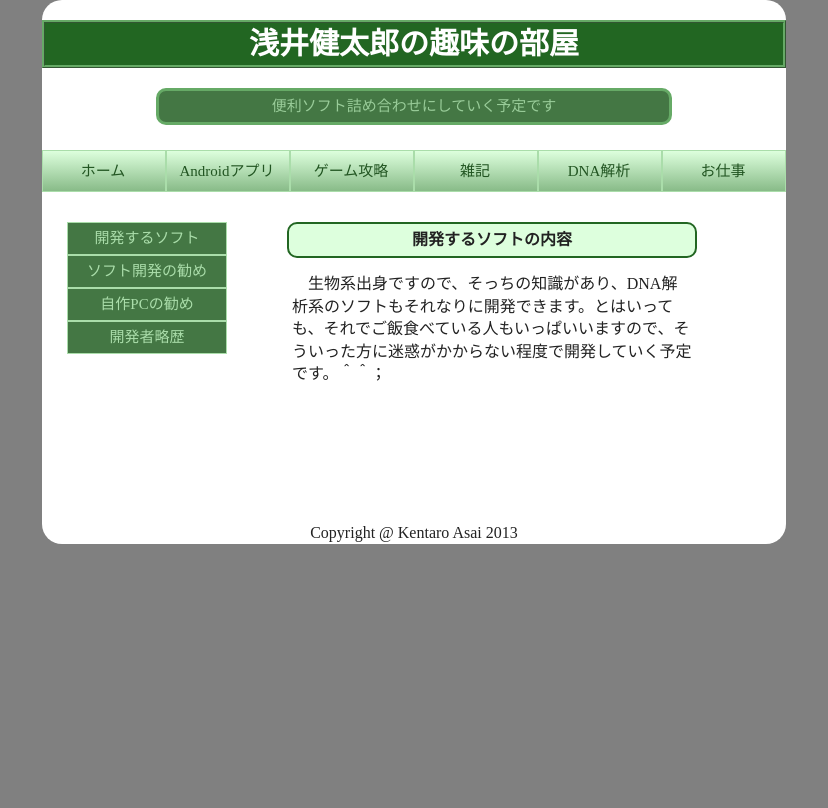
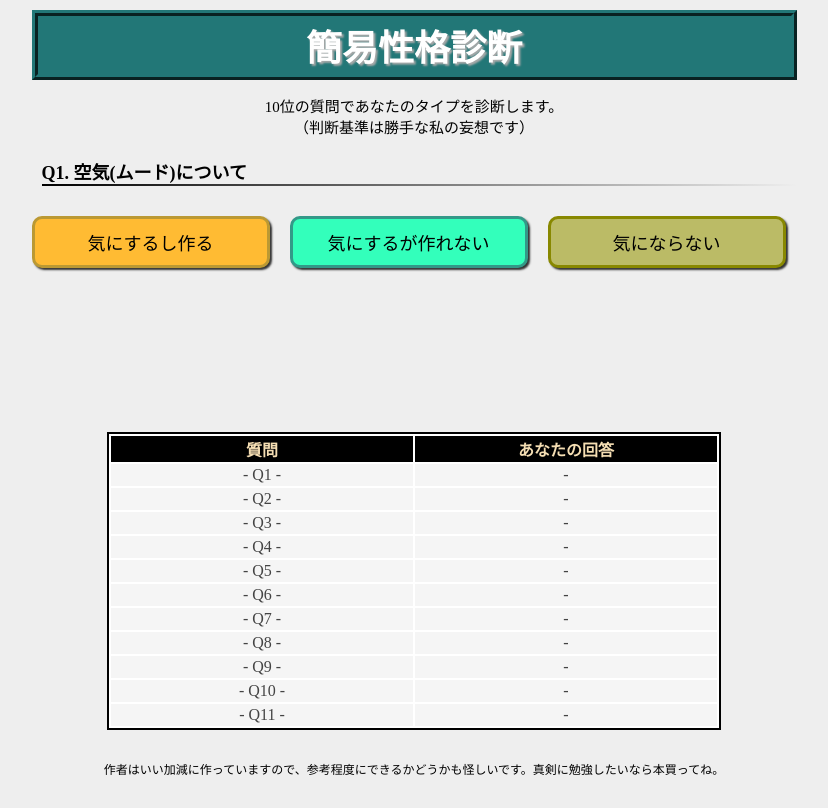
Before and after one commit to Kentaro-Asai/revertra_wksp, a PHP site: page /mh3gjs/temperament/index.php in a window 1280 px wide. Shown: the whole page, without its empty margins (226-1054 px from the left). Before the commit the page ends 544 px from the top, so only its background shows below. Run offline with PHP 8.4, Linux system fonts and the light colour scheme.

Commit message:
性格診断 追加

```diff
--- a/nutrient/index.html
+++ b/nutrient/index.html
@@ -60,7 +60,7 @@
 				</fieldset>
 				<fieldset>
 					<legend>活動係数</legend>
-					<label><input type="radio" name="AF" value="1.0" />ベッド上安静</label>
+					<label><input type="radio" name="AF" value="1.0" />寝たきり</label>
 					<label><input type="radio" name="AF" value="1.2" />ベッド上安静</label>
 					<label><input type="radio" name="AF" value="1.3" checked />ベッド以外での活動あり</label>
 					<label><input type="radio" name="AF" value="1.5" />やや軽い労働作業</label>
--- /dev/null
+++ b/temperament/index.css
@@ -0,0 +1,119 @@
+@charset "UTF-8";
+
+body {
+	background-color: #EEEEEE
+}
+header, main, footer{
+	width: 785px;
+	margin: 0 auto;
+}
+h1{
+	background-color: #277;
+	color: white;
+	border: ridge 6px #277;
+	padding: 3px;
+	text-align: center;
+	font-size: 36px;
+	text-shadow: 2px 2px 2px #aaa;
+	margin: 10px;
+}
+h1 > a{
+	text-decoration: none;
+	color: white;
+}
+header p{
+	text-align: center;
+	font-size: 15px;
+	margin: 15px 0 11px;
+}
+#question-output{
+	display: block;
+}
+#question-output h4{
+	margin: 10px 10px 20px;
+	font-size: 18px;
+	padding: 0 0 0 10px;
+}
+#question-output h4::after{
+	content: '';
+	display: block;
+	left: 0px;
+	bottom: 1px;
+	background: linear-gradient(90deg, black, #eee);
+	width: 100%;
+	height: 2px;
+}
+#question-output p.button-box{
+	height: 200px;
+}
+#question-output p > button{
+	border-radius: 10px;
+	padding: 10px;
+	margin: 10px;
+	width: 238px;
+	font-size: 18px;
+	box-shadow: 2px 2px 2px #333;
+	cursor: pointer;
+}
+#question-output p > button:nth-child(2n){
+	background-color: #3fb;
+	border: solid 3px #398;
+}
+#question-output p > button:nth-child(2n+1){
+	background-color: #b3f;
+	border: solid 3px #638;
+}
+#question-output p > button:last-child{
+	background-color: #bb6;
+	border: solid 3px #880;
+}
+#question-output p > button:first-child{
+	background-color: #fb3;
+	border: solid 3px #b93;
+}
+.result-output{
+	display: block;
+}
+.question-result-table, .type-result-table{
+	margin: 10px auto;
+	border: solid 2px black;
+	background-color: white;
+	font-size: 16px;
+}
+.question-result-table th, .type-result-table{
+	text-align: center;
+	background-color: black;
+	color: wheat;
+	min-width: 300px;
+}
+.question-result-table td{
+	/*background-color: #eef;*/
+	color: #444;
+	padding: 2px 5px;
+}
+.question-result-table tr:nth-child(2n){
+	background-color: #ccd;
+}
+.question-result-table tr:nth-child(2n+1){
+	background-color: #bcc;
+}
+.empty-answer{
+	text-align: center;
+	background-color: whitesmoke;
+	color: #222;
+}
+.type-result-table th{
+	padding: 1px 4px;
+	font-weight: normal;
+}
+.type-result-table td{
+	text-align: center;
+	background-color: ivory;
+	color: black;
+}
+
+footer{
+	font-size: 12px;
+	text-align: center;
+	margin: 30px auto;
+}
--- /dev/null
+++ b/temperament/index.js
@@ -0,0 +1,152 @@
+$(()=>{
+	//全問出題
+	let question_number = 0;
+	const full_question_tbl = [
+		{question: "空気(ムード)について",
+			answer: [
+				{label: "気にするし作る", point: {type1:0, type2:0, type3:1, type4:0, type5:0, type6:0, type7:2, type8:2, type9:0}},
+				{label: "気にするが作れない", point: {type1:1, type2:1, type3:1, type4:1, type5:0, type6:1, type7:0, type8:0, type9:2}},
+				{label: "気にならない", point: {type1:1, type2:1, type3:0, type4:1, type5:2, type6:0, type7:0, type8:1, type9:0}},
+			]
+		},
+		{question: "人前で自然体か",
+			answer: [
+				{label: "自然体でいられる", point: {type1:1, type2:2, type3:0, type4:0, type5:0, type6:1, type7:2, type8:2, type9:0}},
+				{label: "自分を演出する", point: {type1:0, type2:0, type3:1, type4:2, type5:1, type6:0, type7:0, type8:0, type9:1}},
+			]
+		},
+		{question: "意思決定で選びがちなのは？",
+			answer: [
+				{label: "自分の気持ち", point: {type1:0, type2:2, type3:0, type4:2, type5:0, type6:0, type7:1, type8:0, type9:0}},
+				{label: "周りの人の気持ち", point: {type1:0, type2:0, type3:1, type4:2, type5:1, type6:1, type7:0, type8:0, type9:2}},
+				{label: "論理", point: {type1:2, type2:0, type3:0, type4:1, type5:2, type6:1, type7:0, type8:1, type9:0}},
+			]
+		},/*
+		{question: "負の感情の処理について",
+			answer: [
+				{label: "否定する", point: {type1:0, type2:2, type3:0, type4:2, type5:0, type6:0, type7:1, type8:0, type9:0}},
+				{label: "逃避する", point: {type1:0, type2:0, type3:1, type4:0, type5:0, type6:0, type7:2, type8:1, type9:2}},
+				{label: "受け入れる", point: {type1:1, type2:0, type3:0, type4:1, type5:2, type6:2, type7:0, type8:0, type9:0}},
+			]
+		},*/
+		{question: "集団行動",
+			answer: [
+				{label: "主体的でリーダー寄り", point: {type1:0, type2:0, type3:2, type4:0, type5:0, type6:0, type7:2, type8:2, type9:0}},
+				{label: "協力的なサポーター", point: {type1:2, type2:2, type3:0, type4:0, type5:0, type6:2, type7:0, type8:0, type9:0}},
+				{label: "マイペースにいきたい", point: {type1:0, type2:0, type3:0, type4:2, type5:2, type6:0, type7:0, type8:0, type9:2}},
+			]
+		},
+		{question: "普段の妄想",
+			answer: [
+				{label: "過去を思い返す", point: {type1:0, type2:2, type3:2, type4:2, type5:0, type6:0, type7:0, type8:0, type9:0}},
+				{label: "大体今に集中", point: {type1:2, type2:0, type3:1, type4:0, type5:0, type6:0, type7:0, type8:2, type9:2}},
+				{label: "未来を見ている", point: {type1:0, type2:0, type3:0, type4:0, type5:2, type6:2, type7:2, type8:0, type9:0}},
+			]
+		},
+		{question: "普段のあなたの様子",
+			answer: [
+				{label: "元気が無いと言われる", point: {type1:0, type2:0, type3:0, type4:1, type5:2, type6:2, type7:0, type8:0, type9:0}},
+				{label: "元気と言われる", point: {type1:1, type2:1, type3:1, type4:0, type5:0, type6:0, type7:2, type8:2, type9:1}},
+			]
+		},
+		{question: "望む方向性",
+			answer: [
+				{label: "注目されて認められたい", point: {type1:0, type2:2, type3:2, type4:2, type5:0, type6:0, type7:1, type8:1, type9:0}},
+				{label: "心の平穏", point: {type1:0, type2:0, type3:0, type4:0, type5:0, type6:2, type7:0, type8:0, type9:2}},
+				{label: "楽しみたい", point: {type1:0, type2:0, type3:0, type4:0, type5:0, type6:0, type7:2, type8:0, type9:0}},
+				{label: "正しくありたい", point: {type1:2, type2:0, type3:0, type4:0, type5:1, type6:0, type7:0, type8:1, type9:0}},
+			]
+		},
+		{question: "人との付き合い方",
+			answer: [
+				{label: "本音でぶつかり合いたい", point: {type1:0, type2:0, type3:1, type4:0, type5:0, type6:0, type7:1, type8:2, type9:0}},
+				{label: "追従したい", point: {type1:2, type2:1, type3:0, type4:0, type5:0, type6:2, type7:0, type8:0, type9:1}},
+				{label: "基本単独行動", point: {type1:0, type2:0, type3:0, type4:1, type5:2, type6:0, type7:0, type8:0, type9:1}},
+				{label: "人とべったり", point: {type1:0, type2:2, type3:0, type4:1, type5:0, type6:0, type7:0, type8:0, type9:0}},
+			]
+		},
+		{question: "エネルギーの消費どころ",
+			answer: [
+				{label: "好奇心・アイデア", point: {type1:0, type2:0, type3:2, type4:2, type5:2, type6:1, type7:1, type8:0, type9:0}},
+				{label: "ルール遵守", point: {type1:2, type2:0, type3:0, type4:0, type5:1, type6:2, type7:0, type8:0, type9:2}},
+				{label: "外向性", point: {type1:0, type2:2, type3:0, type4:0, type5:2, type6:0, type7:1, type8:2, type9:0}},
+			]
+		},
+		{question: "心の向き",
+			answer: [
+				{label: "内向的", point: {type1:1, type2:0, type3:0, type4:2, type5:2, type6:2, type7:0, type8:0, type9:2}},
+				{label: "外向的", point: {type1:1, type2:2, type3:2, type4:0, type5:0, type6:0, type7:2, type8:2, type9:0}},
+			]
+		},
+		{question: "人生の成功の仕方",
+			answer: [
+				{label: "趣味の充実", point: {type1:0, type2:0, type3:1, type4:0, type5:0, type6:0, type7:1, type8:2, type9:0}},
+				{label: "仕事での成功", point: {type1:0, type2:0, type3:2, type4:0, type5:0, type6:2, type7:0, type8:0, type9:0}},
+				{label: "居心地の良い一人の空間", point: {type1:0, type2:0, type3:0, type4:0, type5:2, type6:0, type7:0, type8:0, type9:0}},
+				{label: "人間関係の充実", point: {type1:1, type2:2, type3:0, type4:2, type5:0, type6:0, type7:0, type8:0, type9:2}},
+			]
+		},
+		/*{question: "時間",
+			answer: [
+				{label: "本音でぶつかり合いたい", point: {type1:0, type2:0, type3:1, type4:0, type5:0, type6:0, type7:1, type8:2, type9:0}},
+				{label: "追従したい", point: {type1:0, type2:0, type3:0, type4:0, type5:0, type6:2, type7:0, type8:0, type9:2}},
+				{label: "基本単独行動", point: {type1:0, type2:0, type3:0, type4:0, type5:2, type6:0, type7:0, type8:0, type9:0}},
+			]
+		},*/
+	];
+	//
+	let your_point_tbl = {choice:[], type1:0, type2:0, type3:0, type4:0, type5:0, type6:0, type7:0, type8:0, type9:0};
+
+	const display_question = (num)=>{
+		if (full_question_tbl.length == num) {
+			$('#question-output').html("<p>あなたは全て回答されました。お疲れさまでした。</p>");
+		} else {
+			let rtn = `<h4>Q${num+1}. ${full_question_tbl[num].question}</h4>`;
+			rtn += '<p class="button-box">' + full_question_tbl[num].answer.map(v=>"<button>"+v.label+"</button>").reduce((a,b)=>a+b) + "</p>";
+			$('#question-output').html(rtn);
+		}
+	};
+
+	const display_result = ()=>{
+		let rtn = '<table class="question-result-table">';
+		rtn += '<tr><th>質問</th><th>あなたの回答</th></tr>';
+		for (let v of your_point_tbl.choice) {
+			rtn += `<tr><td>${v.question}</td><td>${v.answer}</td></tr>`;
+		}
+		for (let i in full_question_tbl) {
+			if (parseInt(i)+1 > your_point_tbl.choice.length) {
+				rtn += `<tr><td class="empty-answer">- Q${parseInt(i)+1} -</td><td class="empty-answer">-</td></tr>`;
+			}
+		}
+		rtn += '</table>';
+		// 最後まで答えたら、どのタイプっぽいか教えてあげる
+		if (your_point_tbl.choice.length == full_question_tbl.length) {
+			rtn += '<table class="type-result-table"><tr><th></th>';
+			let your_point_html = '';
+		 	for (let i=1; i <= 9; i++) {
+				rtn += `<th>type${i}</th>`;
+				your_point_html += `<td>${your_point_tbl["type"+i]}</td>`;
+			}
+			rtn += '</tr><tr><th>傾向度</th>'+your_point_html+'</tr></table>';
+		}
+		$('#result-output').html(rtn);
+	};
+
+	(()=>{
+		//question-output
+		display_question(question_number);
+		display_result();
+	})();
+
+
+	$('#question-output').on('click', 'button', (e)=>{
+		your_point_tbl.choice.push({question: full_question_tbl[question_number].question, answer: e.target.innerText});
+		for (let i=1; i <= 9; i++) {
+			for (let v of full_question_tbl[question_number].answer) {
+				if (v.label == e.target.innerText) your_point_tbl["type" + i] += v.point["type" + i];
+			}
+		}
+		display_question(++question_number);
+		display_result();
+	});
+});
--- /dev/null
+++ b/temperament/index.php
@@ -0,0 +1,31 @@
+<?php
+?>
+<!DOCTYPE html>
+<html lang="ja">
+<head>
+	<meta charset="UTF-8">
+	<meta name="description" content="簡易に性格を判定します。エニアグラムに関心をもつきっかけとなると思い作ってみました。">
+	<meta name="keywords" content="性格診断,エニアグラム">
+	<script src="../jq.js"></script>
+	<link rel="stylesheet" href="index.css" type="text/css">
+	<link rel="shortcut icon" href="../favicon.ico" type="image/vnd.microsoft.icon">
+	<title>簡易性格診断</title>
+</head>
+<body>
+	<header>
+		<h1><a href="./">簡易性格診断</a></h1>
+		<p>
+			10位の質問であなたのタイプを診断します。<br>
+			（判断基準は勝手な私の妄想です）
+		</p>
+	</header>
+	<main>
+		<output id="question-output"></output>
+		<output id="result-output">
+			<!-- 選んだ履歴と、得点結果を表示 -->
+		</output>
+	</main>
+	<footer>作者はいい加減に作っていますので、参考程度にできるかどうかも怪しいです。真剣に勉強したいなら本買ってね。</footer>
+	<script src="index.js"></script>
+</body>
+</html>
--- a/websitelh/classes/ctr3.class.php
+++ b/websitelh/classes/ctr3.class.php
@@ -8,7 +8,7 @@
 	["get" => 4, "label" => "ゲーム攻略", "side" => ["MH3G スキル調整","討鬼伝 スキル調整","MH4 スキル調整","MH4G スキル調整", "パズドラ ダメージ計算機","パズドラ ガチャシミュレータ"]],
 	["get" => 2, "label" => "雑記", "side" => ["LAMP開発環境の構築", "3Dプリンタでの出力"]],
 	["get" => 3, "label" => "DNA解析", "side" => ["逆相補鎖に変換","プライマー設計"]],
-	["get" => 5, "label" => "お仕事", "side" => ["勤務時間管理","栄養管理"]]
+	["get" => 5, "label" => "お仕事", "side" => ["勤務時間管理","栄養管理","性格診断"]]
 ];
 
 public function __construct(){
@@ -302,6 +302,17 @@
 					."作ってみて思ったのが、だいたい不足しがちなのはタンパク質、ビタミン類だと思います。"
 					."プロテインを少量飲むのも手かもしれませんが、鶏肉(皮無し)やサラダを意識して食べるのが良いかもしれません。"
 				],
+			],
+			2 => [
+				"li" => '性格診断',
+				"ttl" => ['性格診断'],
+				"cts" => [
+					"エニアグラムによる性格診断を助ける質問を考えて作成しました。<br>"
+					."最初の難関が自分のタイプを知ることだと思います。<br>"
+					."下のリンク先で自分のタイプの推測をしてみましょう。<br>"
+					."<a href=\"http://revertra.webcrow.jp/nutrient/\">簡易性格診断</a><br>"
+					."他のサイトでそのタイプの解説を見てみましょう。価値があるかないかご自身で判断してください。"
+				]
 			]
 		]
 	];
```
Also changed, not shown: PUADRA_DB/searchMonster.css (+9 -0 lines), PUADRA_DB/searchMonster.js (+12 -9 lines), PUADRA_DB/searchMonster.php (+7 -0 lines), PUADRA_DB/server/padmnsDb.class.php (+7 -0 lines), tools/pd_team/puadra_rekkyo.js (+11 -1 lines).
